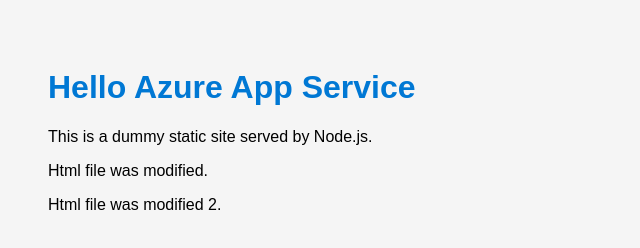
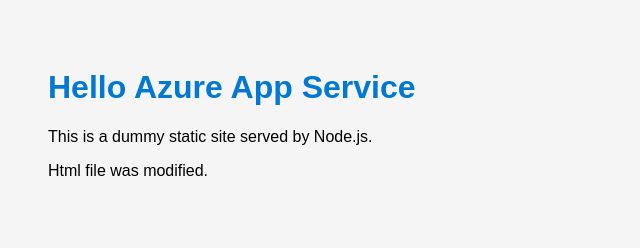
Before and after one commit to Masatomo-cloud/test-app-service-redeploy, a website: page public/index.html in a window 1280 px wide. Shown: the whole page, without its empty margins (0-640 px from the left). Drawn offline with Linux system fonts and the light colour scheme.

Commit message:
Revert "html ファイルの更新2"
This reverts commit e7b20660d46817e5dc7b3114a596e44dedf6e80a.

```diff
--- a/public/index.html
+++ b/public/index.html
@@ -11,7 +11,5 @@
     <p>This is a dummy static site served by Node.js.</p>
 
     <p>Html file was modified.</p>
-
-    <p>Html file was modified 2.</p>
   </body>
 </html>
```
